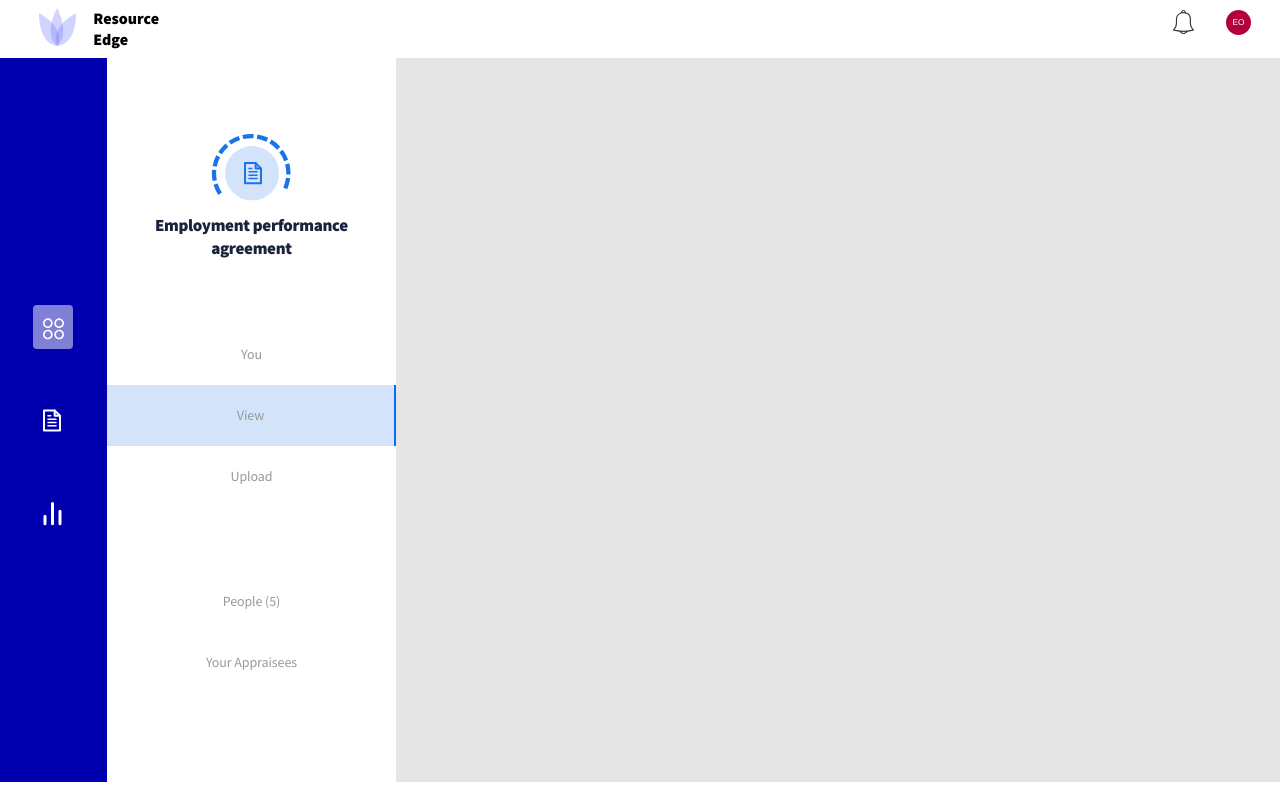
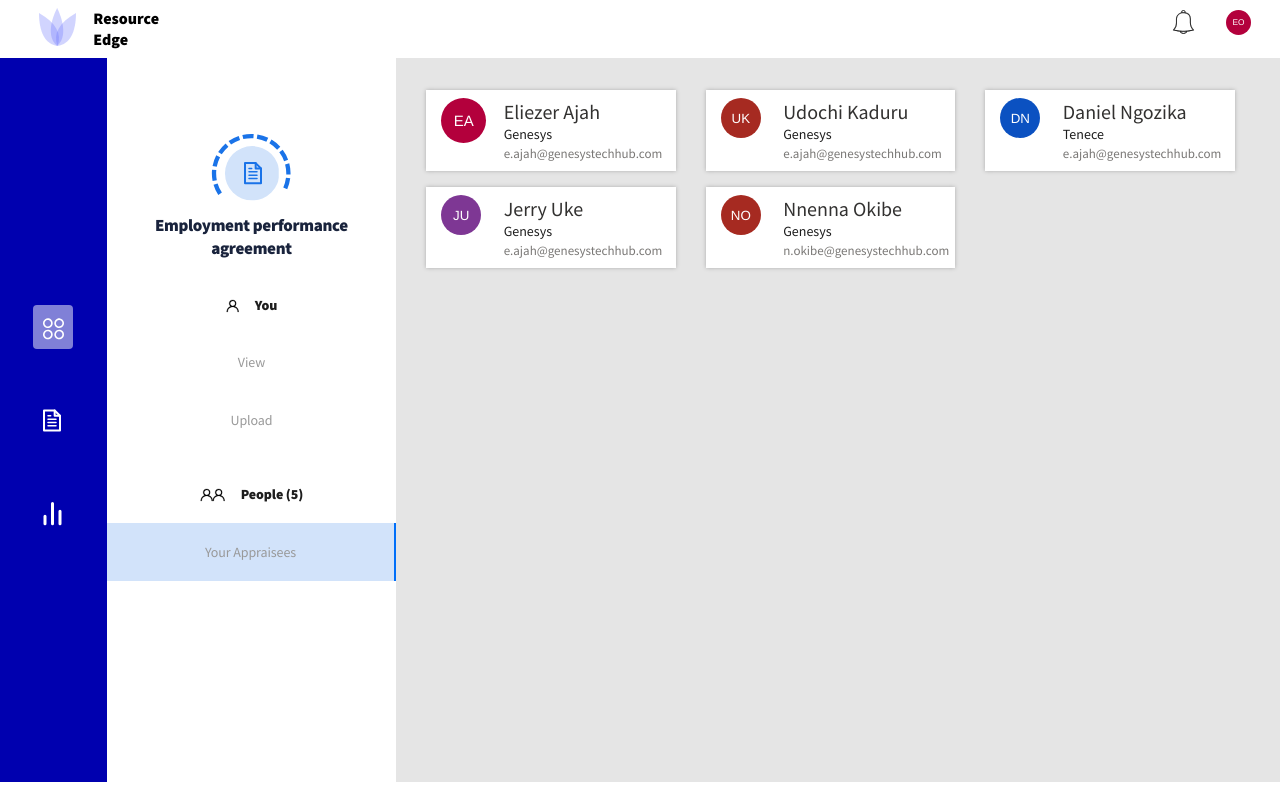
Before and after one commit to OkoyeApps/Resourceedge_Microservices, a React (Create React App) app: page /appraisees in a window 1280 px wide. Built offline with nearby package versions, Linux system fonts and the light colour scheme.

Commit message:
appraisees completed

```diff
--- a/src/AppRoutes.js
+++ b/src/AppRoutes.js
@@ -31,7 +31,7 @@ export default function AppRoutes() {
                 <AuthRoute path="/login" exact Component={Login} />
                 <MainRoute path='/employee_performance_agreement' exact Component={EPA} />
                 <MainRoute path="/appraisees" exact Component={Appraisees} />
-                <MainRoute path='/appraises/details' exact Component={AppraseDetailView} />
+                <MainRoute path='/appraisees/details' exact Component={AppraseDetailView} />
             </Switch>
         </Router>
 
--- /dev/null
+++ b/src/components/appraiseNav/appraiseNav.css
@@ -0,0 +1,15 @@
+.subs {
+  text-align: left !important;
+  font-style: normal !important;
+  font-weight: 600 !important;
+  font-size: 14px !important;
+  line-height: 45px !important;
+  letter-spacing: -0.107692px !important;
+  color: #1d1d1d !important;
+  text-align: center !important;
+}
+
+.inliner {
+  height: 90vh;
+  overflow: auto;
+}
--- /dev/null
+++ b/src/components/appraiseNav/appraiseNav.js
@@ -0,0 +1,50 @@
+import React, { useState, useEffect } from 'react'
+import './appraiseNav.css'
+import peopleIcon from '../../assets/images/peopleIcon.svg'
+import youIcon from '../../assets/images/youIcon.svg'
+import EpaAvatar from '../../assets/images/epaAvatar.svg'
+import { withRouter } from 'react-router-dom'
+
+function AppraiseNav(props) {
+    var { setTab, tab } = props
+
+    const handleTab = (selectedTab) => {
+        setTab(selectedTab)
+    }
+
+    useEffect(() => {
+        console.log("props", props)
+        if (props.location.pathname === '/appraisees/details' || props.location.pathname === '/appraisees') {
+            setTab("appraise")
+        }
+    }, [])
+    return (
+
+        <div className="inner-sidebar text-center">
+            <div>
+                <img src={EpaAvatar} alt="EPA Avatar" />
+            </div>
+            <div>
+                Employment performance<br /> agreement
+                </div>
+
+            <section className="tab-section">
+                <ul style={{ marginTop: "1rem" }}>
+                    <li className="subs"><img src={youIcon} alt="you" className="mr-3" />You</li>
+                    <li onClick={() => { handleTab("view") }} className={`${tab === "view" ? "tabbed" : ""}`}>View</li>
+                    <li onClick={() => { handleTab("upload") }} className={`${tab === "upload" ? "tabbed" : ""}`}>Upload</li>
+                </ul>
+            </section>
+
+            <section className="tab-section">
+                <ul style={{ marginTop: "1rem" }}>
+                    <li className="subs"><img src={peopleIcon} alt="people" className="mr-3" />People (5)</li>
+                    <li onClick={() => { handleTab("appraise") }} className={`${tab === "appraise" ? "tabbed" : ""}`}>Your Appraisees</li>
+                </ul>
+            </section>
+        </div>
+
+    )
+}
+
+export default withRouter(AppraiseNav)
--- /dev/null
+++ b/src/pages/appraisees/appraisees.css
@@ -0,0 +1,27 @@
+.small-card {
+  background: #ffffff;
+  box-shadow: 0px 0px 4px rgba(0, 0, 0, 0.25);
+  cursor: pointer;
+}
+.group {
+  font-style: normal;
+  font-weight: normal;
+  font-size: 14px;
+  line-height: 19px;
+  color: #1d1d1d;
+}
+.card-email {
+  font-style: normal;
+  font-weight: normal;
+  font-size: 13px;
+  line-height: 19px;
+  color: #797775;
+}
+
+.card-name {
+  font-style: normal;
+  font-weight: 500;
+  font-size: 20px;
+  line-height: 27px;
+  color: #323130;
+}
--- a/src/pages/appraisees/appraisees.js
+++ b/src/pages/appraisees/appraisees.js
@@ -1,38 +1,127 @@
 import React, { useState } from 'react'
 import EpaAvatar from '../../assets/images/epaAvatar.svg'
+import Avatar from 'react-avatar'
+import AppraiseNav from '../../components/appraiseNav/appraiseNav'
+import './appraisees.css'
+import { withRouter } from 'react-router-dom'
 
-export default function Appraisees() {
+function Appraisees(props) {
     const [tab, setTab] = useState("view")
+    console.log(props)
 
 
-    const handleTab = (selectedTab) => {
-        setTab(selectedTab)
+    const handleLink = () => {
+        props.history.push({ pathname: "/appraisees/details" })
     }
+
     return (
         <div className="row mx-0">
-            <div className="col-3 inner-sidebar text-center px-0">
+            <div className="col-3  px-0" >
+                <AppraiseNav tab={tab} setTab={setTab} />
+            </div>
+            <div className="col-9">
+                <div className="row mx-0 mt-4">
+
+
+                    <section className="col-4 my-2" onClick={handleLink}>
+                        <div className="small-card py-2">
+                            <div className="row mx-0">
+                                <div className="col-3">
                                     <div>
-                    <img src={EpaAvatar} alt="EPA Avatar" />
+                                        <Avatar size={"45px"} name="Eliezer Ajah" className="rounded-circle" />
                                     </div>
+                                </div>
+                                <div className="col-9">
                                     <div>
-                    Employment performance<br /> agreement
+                                        <div className="card-name">Eliezer Ajah</div>
+                                        <div className="group">Genesys</div>
+                                        <div className="card-email">e.ajah@genesystechhub.com</div>
                                     </div>
-
-                <section className="tab-section">
-                    <ul>
-                        <li>You</li>
-                        <li onClick={() => { handleTab("view") }} className={`${tab === "view" ? "tabbed" : ""}`}>View</li>
-                        <li onClick={() => { handleTab("upload") }} className={`${tab === "upload" ? "tabbed" : ""}`}>Upload</li>
-                    </ul>
+                                </div>
+                            </div>
+                        </div>
                     </section>
 
-                <section className="tab-section">
-                    <ul>
-                        <li>People (5)</li>
-                        <li onClick={() => { handleTab("appraise") }} className={`${tab === "appraise" ? "tabbed" : ""}`}>Your Appraisees</li>
-                    </ul>
+                    <section className="col-4 my-2" onClick={handleLink}>
+                        <div className="small-card py-2">
+                            <div className="row mx-0">
+                                <div className="col-3">
+                                    <div>
+                                        <Avatar size={"40px"} name="Udochi Kaduru" className="rounded-circle" />
+                                    </div>
+                                </div>
+                                <div className="col-9">
+                                    <div>
+                                        <div className="card-name">Udochi Kaduru</div>
+                                        <div className="group">Genesys</div>
+                                        <div className="card-email">e.ajah@genesystechhub.com</div>
+                                    </div>
+                                </div>
+                            </div>
+                        </div>
                     </section>
+
+                    <section className="col-4 my-2" onClick={handleLink}>
+                        <div className="small-card py-2">
+                            <div className="row mx-0">
+                                <div className="col-3">
+                                    <div>
+                                        <Avatar size={"40px"} name="Daniel Ngozika" className="rounded-circle" />
+                                    </div>
+                                </div>
+                                <div className="col-9">
+                                    <div>
+                                        <div className="card-name">Daniel Ngozika</div>
+                                        <div className="group">Tenece</div>
+                                        <div className="card-email">e.ajah@genesystechhub.com</div>
+                                    </div>
+                                </div>
+                            </div>
+                        </div>
+                    </section>
+
+
+                    <section className="col-4 my-2" onClick={handleLink}>
+                        <div className="small-card py-2">
+                            <div className="row mx-0">
+                                <div className="col-3">
+                                    <div>
+                                        <Avatar size={"40px"} name="Jerry Uke" className="rounded-circle" />
+                                    </div>
+                                </div>
+                                <div className="col-9">
+                                    <div>
+                                        <div className="card-name">Jerry Uke</div>
+                                        <div className="group">Genesys</div>
+                                        <div className="card-email">e.ajah@genesystechhub.com</div>
+                                    </div>
+                                </div>
+                            </div>
+                        </div>
+                    </section>
+
+                    <section className="col-4 my-2" onClick={handleLink}>
+                        <div className="small-card py-2">
+                            <div className="row mx-0">
+                                <div className="col-3">
+                                    <div>
+                                        <Avatar size={"40px"} name="Nnenna Okibe" className="rounded-circle" />
+                                    </div>
+                                </div>
+                                <div className="col-9">
+                                    <div>
+                                        <div className="card-name">Nnenna Okibe</div>
+                                        <div className="group">Genesys</div>
+                                        <div className="card-email">n.okibe@genesystechhub.com</div>
+                                    </div>
+                                </div>
+                            </div>
+                        </div>
+                    </section>
+                </div>
             </div>
         </div>
     )
 }
+
+export default withRouter(Appraisees)
--- a/src/pages/appraseDetailedView/appraseDetailedView.js
+++ b/src/pages/appraseDetailedView/appraseDetailedView.js
@@ -1,19 +1,33 @@
-import React from 'react';
+import React, { useState } from 'react';
 import Notification from '../../components/notifications/notifications'
 import Avatar from 'react-avatar';
 import './appraseDetailedView.css';
+import AppraiseNav from '../../components/appraiseNav/appraiseNav'
+import { withRouter } from 'react-router-dom'
+
 import CustomModal from '../../components/customModal/customModal';
 import backArrow from '../../assets/images/backArrowIcon.svg';
 
 
 
-const AppraseDetailView = () => {
+const AppraseDetailView = (props) => {
+    const [tab, setTab] = useState("view")
+
+    const handleBack = () => {
+        props.history.push({ pathname: "/appraisees" })
+    }
     return (
         <div className="row">
+            <div className="col-3 px-0">
+                <AppraiseNav tab={tab} setTab={setTab} />
+            </div>
+            <div className="col-9 inliner">
+                <div className="row mx-0">
                     <div className="col-12 d-flex my-4">
-                <img src={backArrow} alt="back" className="mr-2"/>
-                <span className="edit-apprais">back</span>
+                        <img src={backArrow} alt="back" className="mr-2" onClick={handleBack} />
+                        <span className="edit-apprais" onClick={handleBack}>back</span>
                     </div>
+
                     <div className="col-8">
                         <div className="card w-100 mb-2 p-4">
                             <div className="w-100  d-flex justify-content-center">
@@ -35,29 +49,29 @@ const AppraseDetailView = () => {
                             <div className="row mb-3">
                                 <div className="col-12 d-flex" >
                                     <span className="appraise-weights">Weight: <b>56%</b></span>
-                        <span className="ml-2 appraise-weights">Weight: <b>56%</b></span>
-                        <span className="ml-2 appraise-weights">Weight: <b>56%</b></span>
-                        <span className="ml-2 appraise-weights">Weight: <b>56%</b></span>
-                        <span className="ml-2 appraise-weights">Weight: <b>56%</b></span>
+                                    <span className="ml-2 appraise-weights">Appraiser: <b>Ositadinma Nwangwu</b></span>
+                                    <span className="ml-2 appraise-weights">HOD: <b>Ekene Odum</b></span>
+                                    {/* <span className="ml-2 appraise-weights">Weight: <b>56%</b></span>
+                                    <span className="ml-2 appraise-weights">Weight: <b>56%</b></span> */}
                                 </div>
                             </div>
                             <div className="row mb-3">
                                 <div className="col-12">
                                     <table className="w-100 keyoutcome-table">
                                         <tr>
-                                    <th>Key Outcomes</th>
+                                            <th style={{ width: "70%" }}>Key Outcomes</th>
                                             <th>Deadline</th>
                                         </tr>
                                         <tr>
-                                    <td>1.  Supervise and facilitate the preparation of Learnable 2020’s curriculum</td>
+                                            <td className="d-flex"><span className="mr-1">1.</span><span> Supervise and facilitate the preparation of Learnable 2020’s curriculum</span></td>
                                             <td>15 November 2020</td>
                                         </tr>
                                         <tr>
-                                    <td>2.  Supervise and facilitate the preparation of Learnable 2020’s curriculum</td>
+                                            <td className="d-flex"><span className="mr-1">2.</span><span> Supervise and facilitate the preparation of Learnable 2020’s curriculum</span></td>
                                             <td>15 November 2020</td>
                                         </tr>
                                         <tr>
-                                    <td>3.  Supervise and facilitate the preparation of Learnable 2020’s curriculum</td>
+                                            <td className="d-flex"><span className="mr-1">3.</span><span> Supervise and facilitate the preparation of Learnable 2020’s curriculum</span></td>
                                             <td>15 November 2020</td>
                                         </tr>
                                     </table>
@@ -78,7 +92,9 @@ const AppraseDetailView = () => {
                     </div>
                     <Notification />
                 </div>
+            </div>
+        </div>
     )
 }
 
-export default AppraseDetailView
+export default withRouter(AppraseDetailView)
--- a/src/pages/epa/epa.css
+++ b/src/pages/epa/epa.css
@@ -22,7 +22,7 @@
 }
 
 .tab-section li {
-  padding: 0.5rem 0;
+  padding: 0.4rem 0;
   font-style: normal;
   font-weight: 500;
   font-size: 14px;
```
Also changed, not shown: src/pages/appraisal/appraisal.js (added, +9 -0 lines), src/assets/images/peopleIcon.svg (added), src/assets/images/youIcon.svg (added), src/pages/appraisal/appraisal.css (added). Lines whose indentation alone changed are shown as unchanged.
